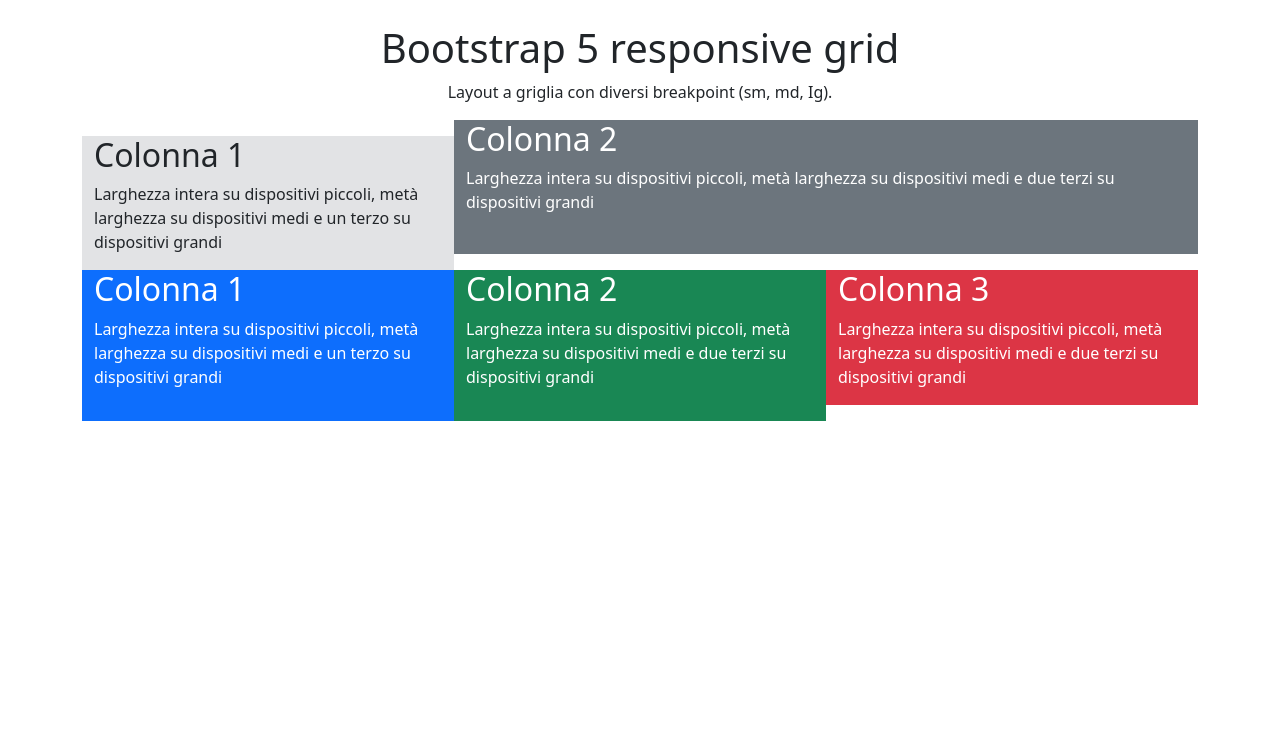
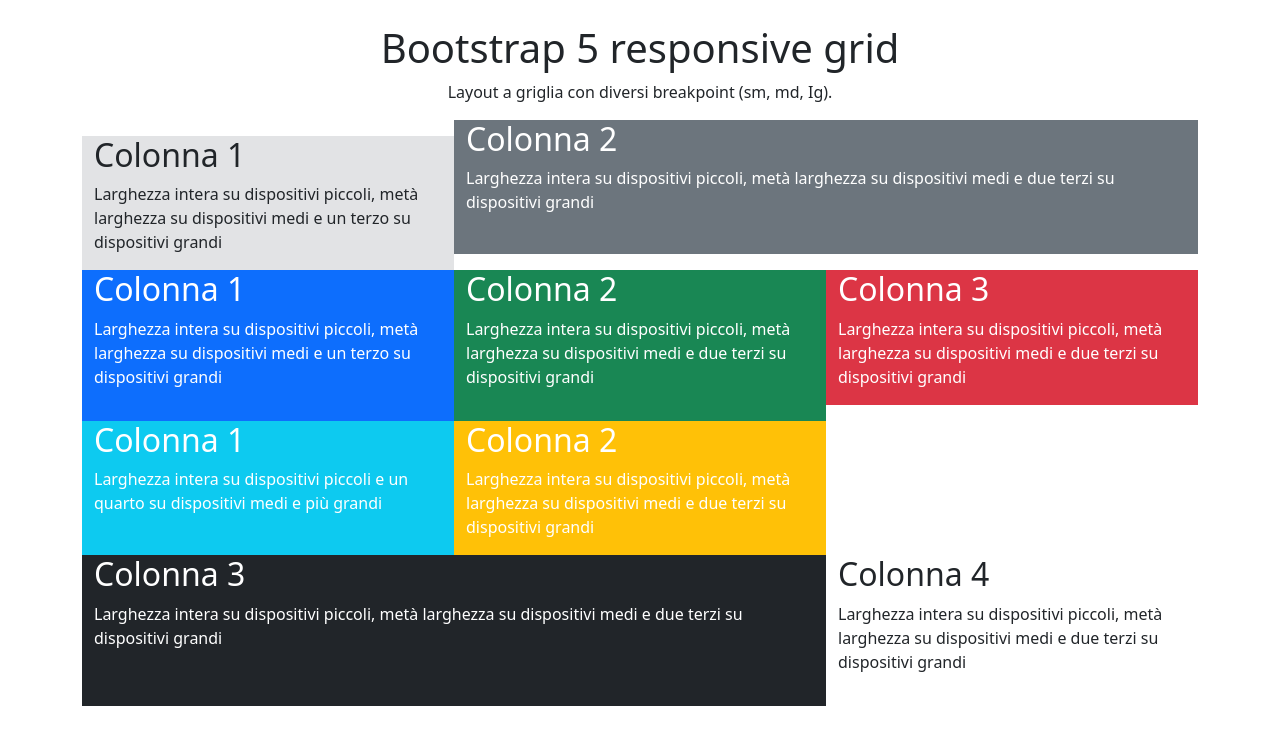
Before and after one commit to Carlomadella/htmlcss-bootstrap-layout, a plain HTML site: page index.html in a window 1280 px wide. Drawn offline with nearby package versions, Linux system fonts and the light colour scheme.

Commit message:
creato quarto div

```diff
--- a/index.html
+++ b/index.html
@@ -51,7 +51,26 @@
         </div>
     </div>
 
-
+    <div class="container">
+        <div class="row">
+            <div class="col-sm-6 col-md-4 col-lg-4 text-start text-white bg-info">
+                <h2>Colonna 1</h2>
+                <p>Larghezza intera su dispositivi piccoli e un quarto su dispositivi medi e più grandi</p>
+            </div>
+            <div class="col-sm-6 col-md-4 col-lg-4 text-start text-white bg-warning">
+                <h2>Colonna 2</h2>
+                <p>Larghezza intera su dispositivi piccoli, metà larghezza su dispositivi medi e due terzi su dispositivi grandi</p>
+            </div>
+            <div class="col-sm-6 col-md-6 col-lg-8 text-start text-white bg-dark">
+                <h2>Colonna 3</h2>
+                <p>Larghezza intera su dispositivi piccoli, metà larghezza su dispositivi medi e due terzi su dispositivi grandi</p>
+            </div>
+            <div class="col-sm-6 col-md-4 col-lg-4 text-start mb-3">
+                <h2>Colonna 4</h2>
+                <p>Larghezza intera su dispositivi piccoli, metà larghezza su dispositivi medi e due terzi su dispositivi grandi</p>
+            </div>
+        </div>
+    </div>
 
 </body>
 </html>
```
